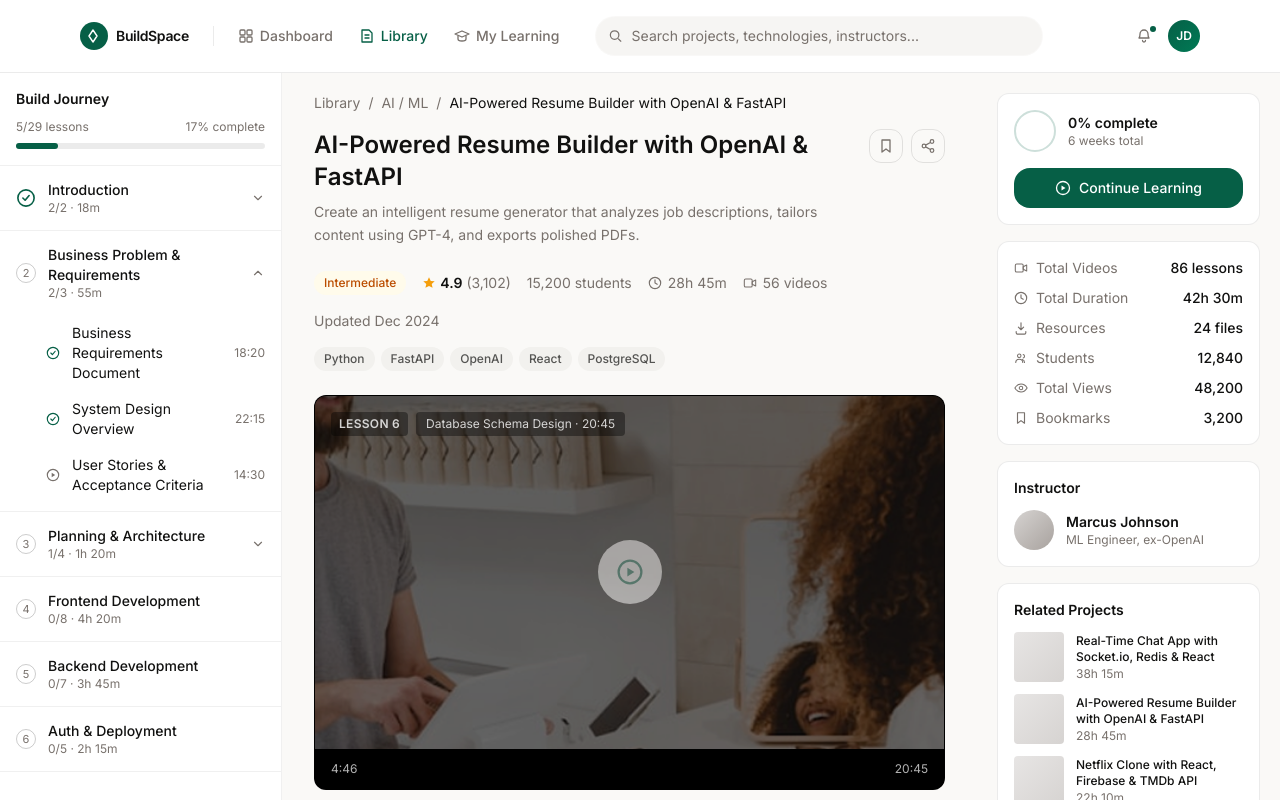
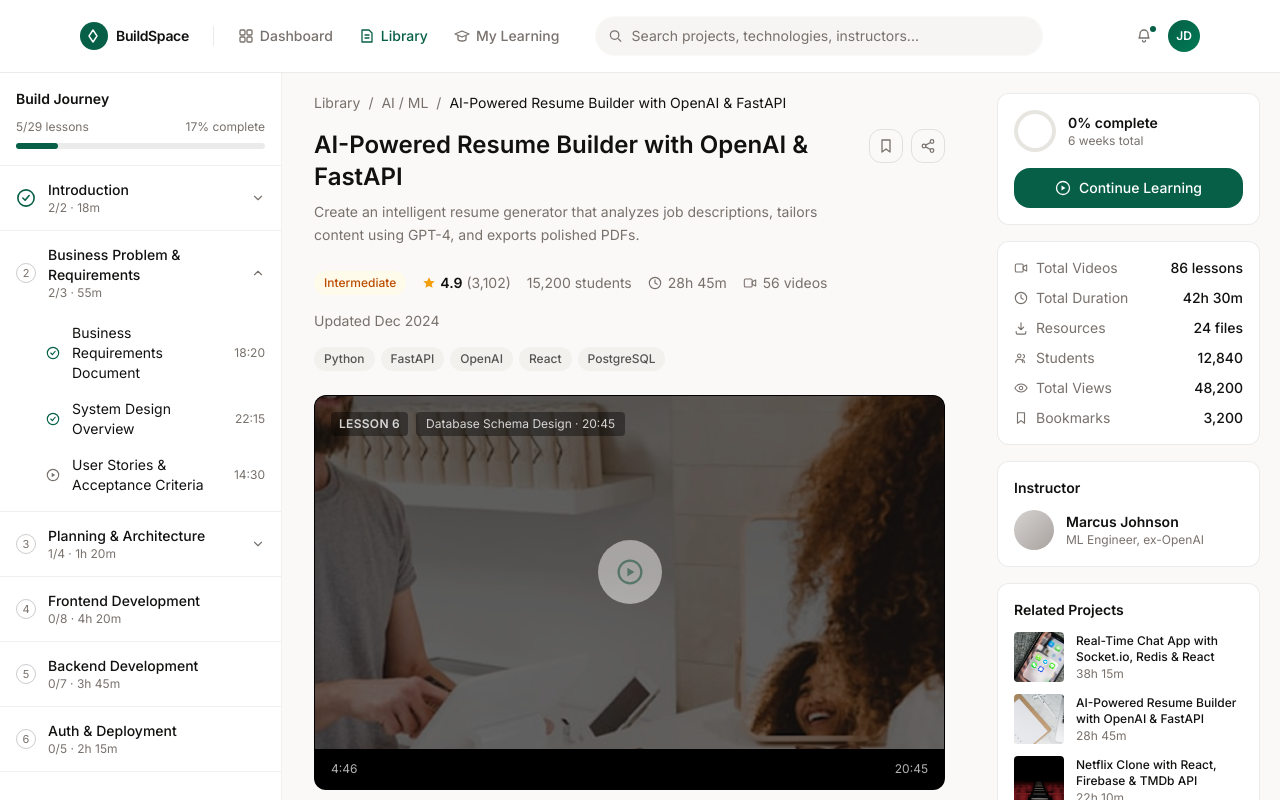
Before and after one commit to AkulaSai93/BuildSpace-Claude, a Next.js app: page /library/ai-resume-builder in a window 1280 px wide. Shown: the top 800 px of the page. Built offline with nearby package versions, Linux system fonts and the light colour scheme.

Commit message:
fiixed progress bar and the images

```diff
--- a/src/components/project/CourseMetaSidebar.tsx
+++ b/src/components/project/CourseMetaSidebar.tsx
@@ -26,11 +26,21 @@
 }
 
 export function CourseMetaSidebar({ project }: { project: ProjectSummary }) {
+  const percentComplete = project.progress?.percentComplete ?? 0;
+  const angle = Math.round((percentComplete / 100) * 360);
+
   return (
     <aside className="flex w-[303px] shrink-0 flex-col gap-4 p-5">
       <div className="rounded-xl border border-black/[0.08] bg-white p-4">
         <div className="flex items-center gap-3">
-          <div className="relative size-[42px] shrink-0 rounded-full border-2 border-brand/20" />
+          <div
+            className="relative flex size-[42px] shrink-0 items-center justify-center rounded-full"
+            style={{
+              background: `conic-gradient(#065f46 ${angle}deg, #e7e5e0 ${angle}deg)`,
+            }}
+          >
+            <div className="flex size-[34px] items-center justify-center rounded-full bg-white" />
+          </div>
           <div>
             <p className="text-sm font-semibold text-ink">
               {project.progress?.percentComplete ?? 0}% complete
@@ -87,7 +97,14 @@
               href={`/library/${rp.slug}`}
               className="flex items-center gap-3 rounded-lg hover:bg-black/[0.02]"
             >
-              <div className="size-[50px] shrink-0 rounded bg-gradient-to-br from-stone-200 to-stone-300" />
+              <div className="relative size-[50px] shrink-0 overflow-hidden rounded bg-stone-200">
+                {/* eslint-disable-next-line @next/next/no-img-element */}
+                <img
+                  src={encodeURI(rp.thumbnail)}
+                  alt={rp.title}
+                  className="h-full w-full object-cover"
+                />
+              </div>
               <div className="min-w-0">
                 <p className="line-clamp-2 text-xs font-medium leading-snug text-ink">{rp.title}</p>
                 <p className="text-xs text-ink-muted">{rp.duration}</p>
--- a/src/lib/course-content.ts
+++ b/src/lib/course-content.ts
@@ -59,9 +59,24 @@
 };
 
 export const relatedProjects = [
-  { title: "Real-Time Chat App with Socket.io, Redis & React", duration: "38h 15m", slug: "realtime-chat" },
-  { title: "AI-Powered Resume Builder with OpenAI & FastAPI", duration: "28h 45m", slug: "ai-resume-builder" },
-  { title: "Netflix Clone with React, Firebase & TMDb API", duration: "22h 10m", slug: "netflix-clone" },
+  {
+    title: "Real-Time Chat App with Socket.io, Redis & React",
+    duration: "38h 15m",
+    slug: "realtime-chat",
+    thumbnail: "/images/Image (Real-Time Chat App with Socket.io, Redis & React).png",
+  },
+  {
+    title: "AI-Powered Resume Builder with OpenAI & FastAPI",
+    duration: "28h 45m",
+    slug: "ai-resume-builder",
+    thumbnail: "/images/Image (AI-Powered Resume Builder with OpenAI & FastAPI).png",
+  },
+  {
+    title: "Netflix Clone with React, Firebase & TMDb API",
+    duration: "22h 10m",
+    slug: "netflix-clone",
+    thumbnail: "/images/Image (Netflix Clone with React, Firebase & TMDb API).png",
+  },
 ];
 
 export const whatYoullBuild = [
```
